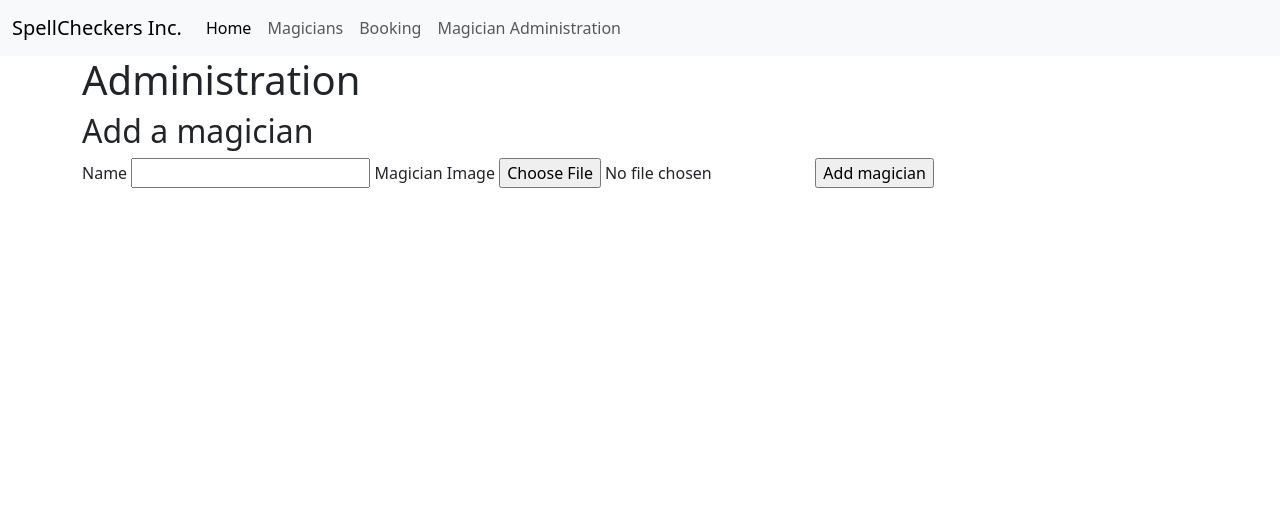
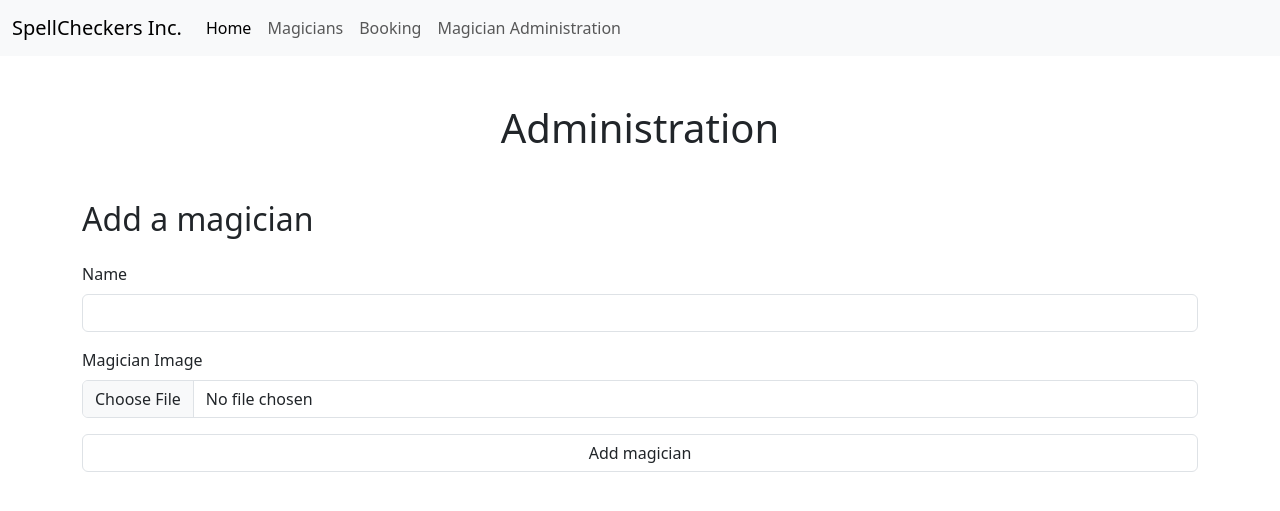
Before and after one commit to jonasheschl/SpellCheckers-Inc, a PHP site: page /administration.php in a window 1280 px wide. Shown: the top 511 px of the page. Run offline with PHP 8.4, Linux system fonts and the light colour scheme.

Commit message:
Improve formatting using bootstrap

```diff
--- a/magicians-agency/src/administration.php
+++ b/magicians-agency/src/administration.php
@@ -2,15 +2,15 @@
 include_once "header.php";
 ?>
 
-<h1>Administration</h1>
+<h1 class="text-center my-5">Administration</h1>
 
 <h2>Add a magician</h2>
 <form enctype="multipart/form-data" method="POST">
-    <label for="inputName">Name</label>
-    <input id="inputName" name="name" type="text"/>
-    <label for="inputMagician">Magician Image</label>
-    <input id="inputMagician" name="magician" type="file"/>
-    <input type="submit" value="Add magician"/>
+    <label for="inputName" class="form-label mt-3">Name</label>
+    <input id="inputName" name="name" type="text" required class="form-control"/>
+    <label for="inputMagician" class="form-label mt-3">Magician Image</label>
+    <input id="inputMagician" name="magician" required type="file" class="form-control"/>
+    <input type="submit" value="Add magician" class="form-control mt-3"/>
 </form>
 
 <?php
--- a/magicians-agency/src/booking.php
+++ b/magicians-agency/src/booking.php
@@ -2,4 +2,4 @@
 include_once "header.php";
 ?>
 
-<h1>Booking</h1>
+<h1 class="text-center my-5">Booking</h1>
--- a/magicians-agency/src/index.php
+++ b/magicians-agency/src/index.php
@@ -2,6 +2,6 @@
 include_once "header.php";
 ?>
 
-<h1>Bringing magic to you since 1970</h1>
+<h1 class="text-center my-5">Bringing magic to you since 1970</h1>
 
-<p>Refer to the various sub-pages for information and configuration.</p>
+<p class="text-center">Refer to the various sub-pages for information and configuration.</p>
```
Also changed, not shown: magicians-agency/src/magicians.php (+5 -4 lines).
